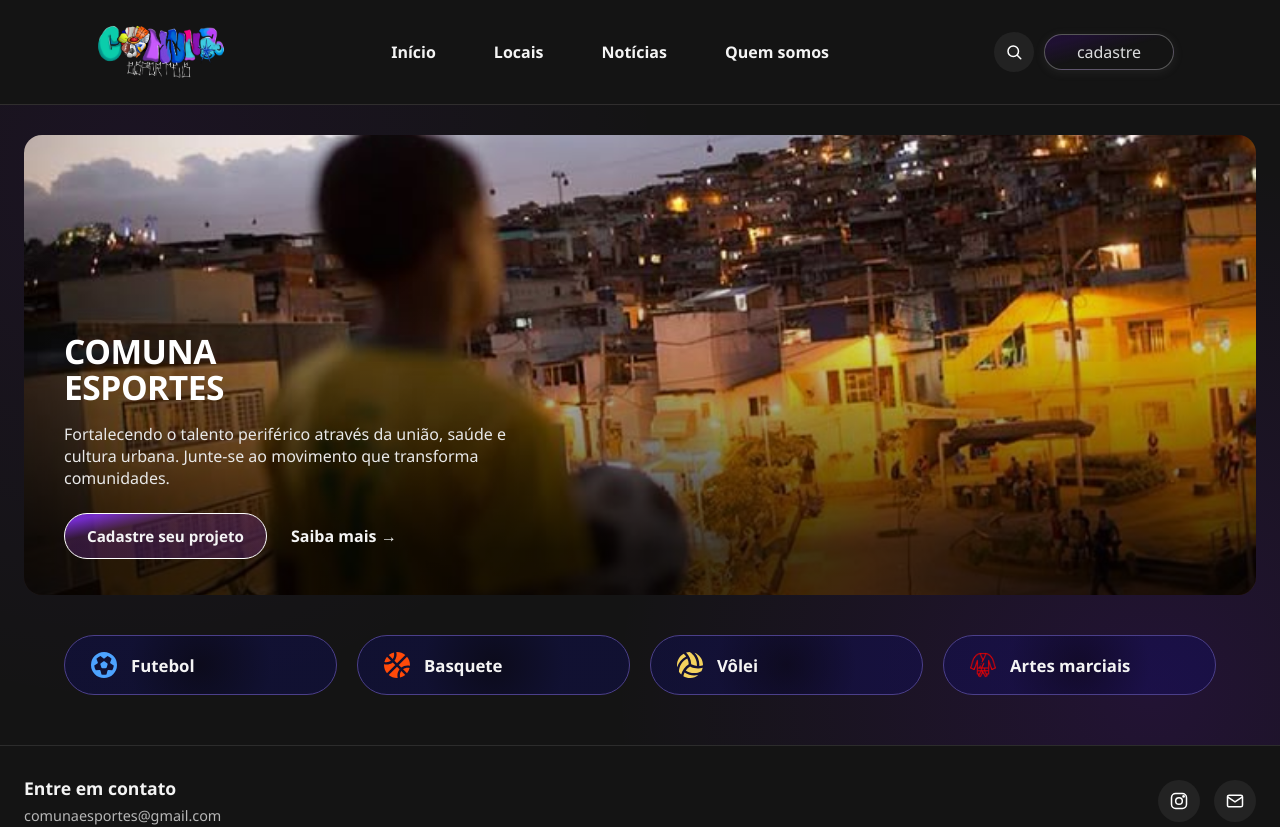
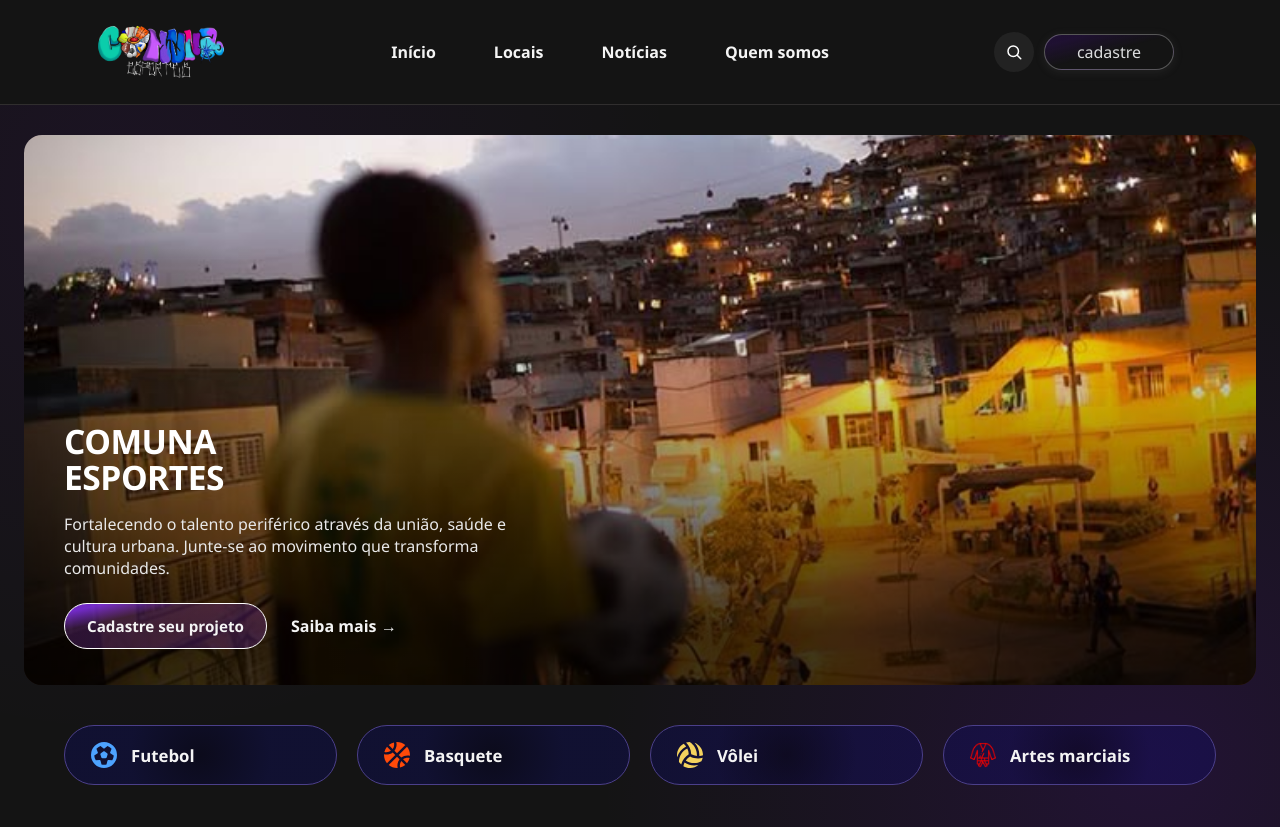
Before and after one commit to sofiAndradee/ProjetoTcc, a React (Vite) app: page / in a window 1280 px wide. Shown: the top 827 px of the page. Built offline with nearby package versions, Linux system fonts and the light colour scheme.

Commit message:
Alteração no css da Home

```diff
--- a/src/pages/Home/HomeStyle.css
+++ b/src/pages/Home/HomeStyle.css
@@ -13,7 +13,7 @@
 
 /* HERO */
 .hero {
-  max-width: 1300px;
+  max-width: 1400px;
   margin: 30px auto 40px;
   padding: 0 24px;
 }
@@ -22,7 +22,7 @@
   position: relative;
   border-radius: 18px;
   overflow: hidden;
-  min-height: 460px;
+  min-height: 550px;
   display: flex;
   align-items: flex-end;
 }
--- a/src/style.css
+++ b/src/style.css
@@ -38,7 +38,7 @@ img {
 }
 
 .container {
-  max-width: 1200px;
+  max-width: 1300px;
   padding: 0 24px;
 }
 
```
